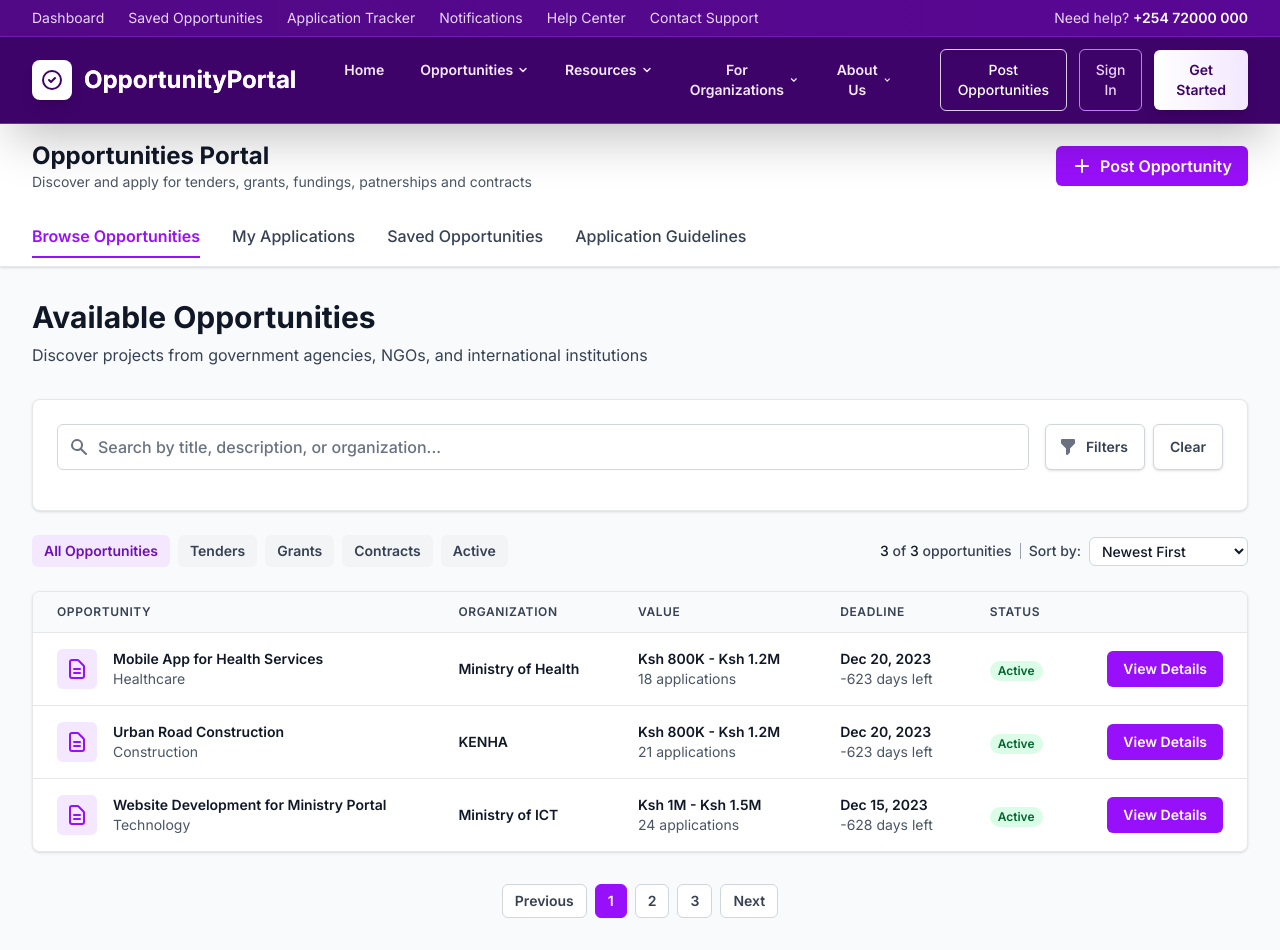
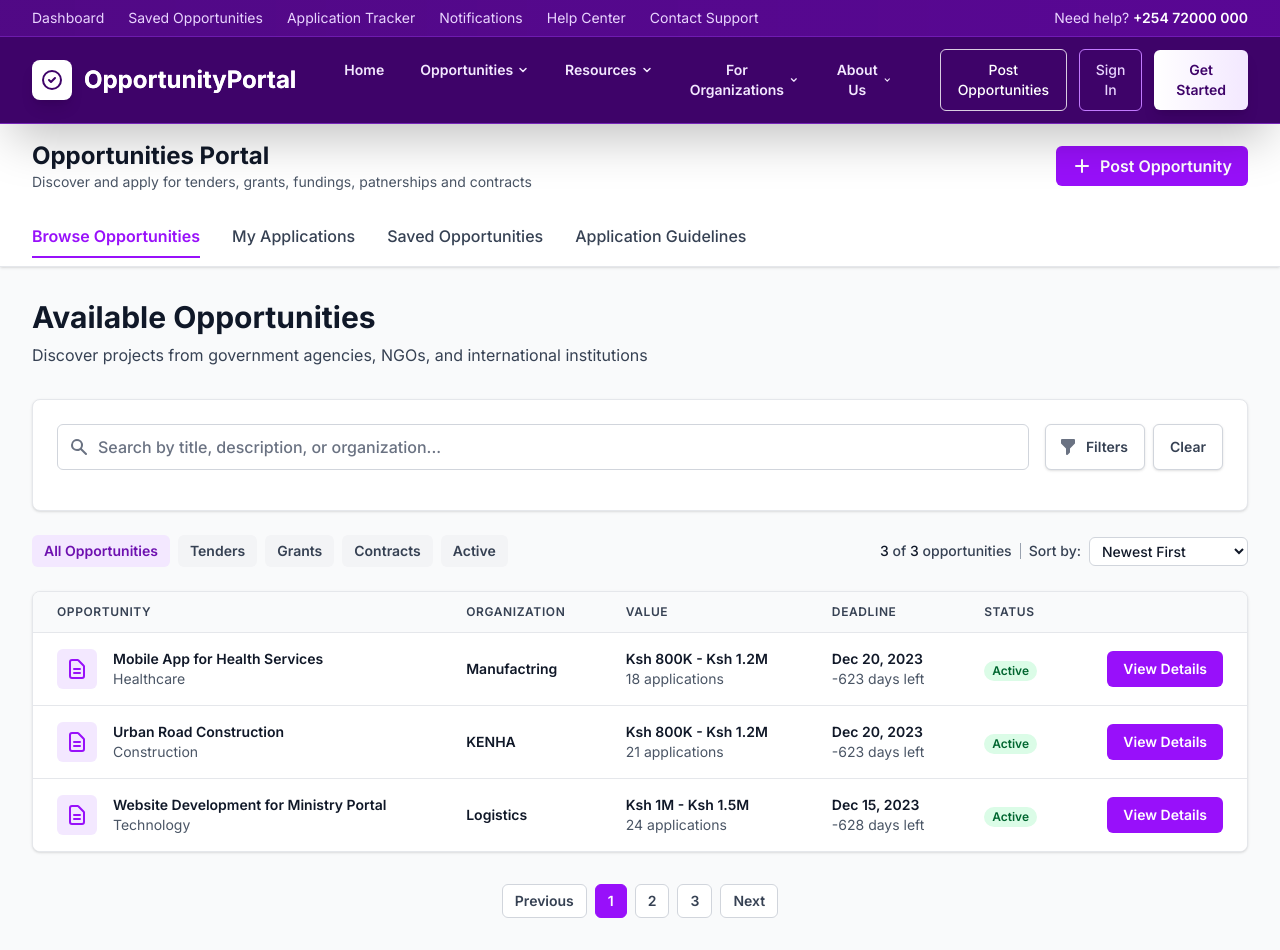
Before and after one commit to NjugunaKelvin/smart-evaluation, a Next.js app: page /opportunities in a window 1280 px wide. Built offline with nearby package versions, Linux system fonts and the light colour scheme.

Commit message:
updates on the opportunities UI

```diff
--- a/src/app/opportunities/page.tsx
+++ b/src/app/opportunities/page.tsx
@@ -30,7 +30,7 @@ const opportunities: Opportunity[] = [
     deadline: '2023-12-15',
     location: 'Remote',
     value: 'Ksh 1M - Ksh 1.5M',
-    organization: 'Ministry of ICT',
+    organization: 'Logistics',
     status: 'Active',
     postedDate: '2023-11-01',
     applications: 24
@@ -42,9 +42,9 @@ const opportunities: Opportunity[] = [
     industry: 'Healthcare',
     category: 'Grant',
     deadline: '2023-12-20',
-    location: 'Remote',
+    location: 'Nairobi',
     value: 'Ksh 800K - Ksh 1.2M',
-    organization: 'Ministry of Health',
+    organization: 'Manufactring',
     status: 'Active',
     postedDate: '2023-11-05',
     applications: 18
```
